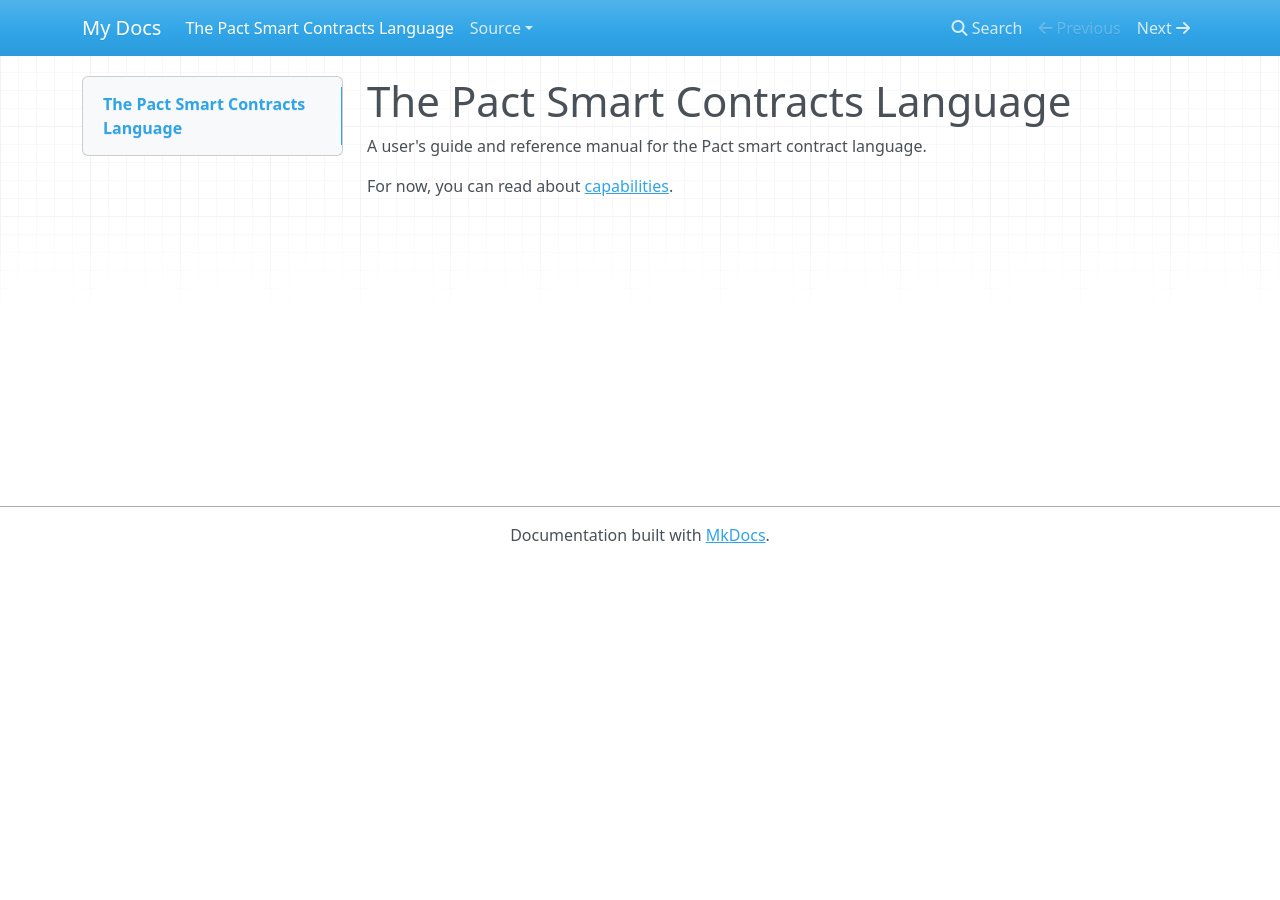
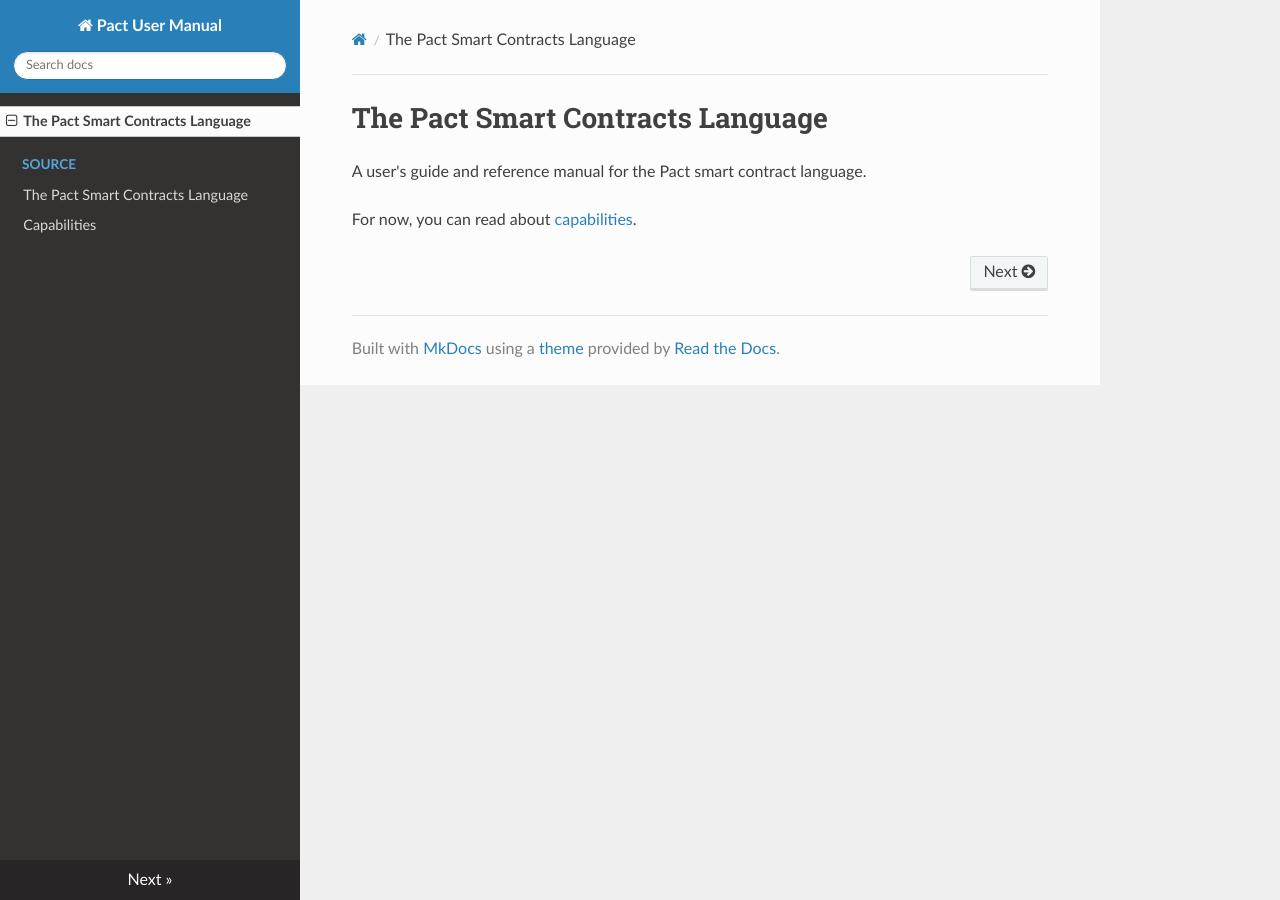
Before and after one commit to kadena-io/pact-manual, an MkDocs documentation site: the page built from docs/index.md, in a window 1280 px wide. Built offline with MkDocs 1.6.1, drawn with Linux system fonts in a browser that asks for light colours; nearby versions of some CDN libraries.

Commit message:
Remove all rst files

```diff
--- /dev/null
+++ b/README.md
@@ -0,0 +1,3 @@
+# pact-manual
+
+A user's guide and reference manual for the Pact smart contract language.
--- /dev/null
+++ b/docs/source/index.md
@@ -0,0 +1,5 @@
+# The Pact Smart Contracts Language
+
+A user's guide and reference manual for the Pact smart contract language.
+
+For now, you can read about [capabilities](capabilities.md).
--- a/docs/source/index.rst
+++ /dev/null
@@ -1,4 +0,0 @@
-Welcome to the Pact User Manual!
-================================
-
-Ipsem Lorem, etc.
--- a/mkdocs.yml
+++ b/mkdocs.yml
@@ -1 +1,8 @@
-site_name: My Docs
+site_name: Pact User Manual
+theme:
+  name: readthedocs
+  highlightjs: true
+plugins:
+  - search
+markdown_extensions:
+  - admonition
```
Also changed, not shown: README.rst (deleted).
